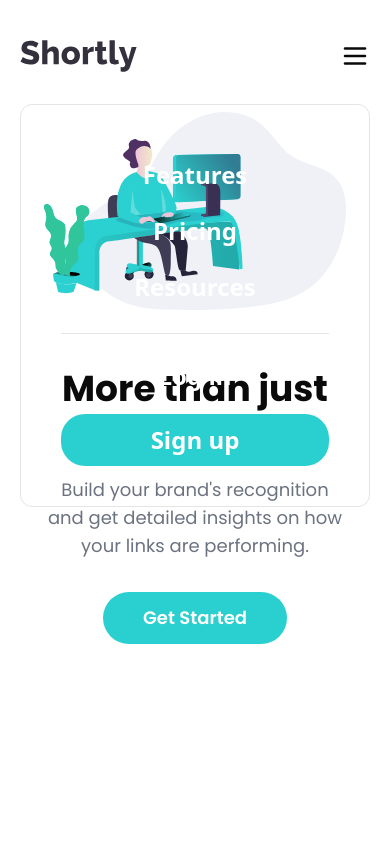
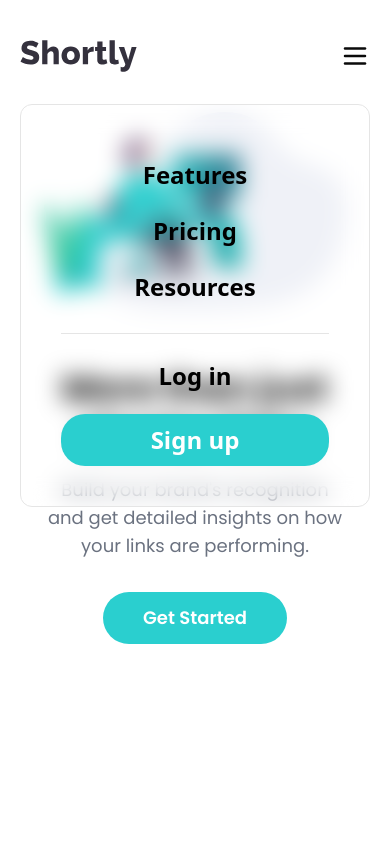
Before and after one commit to dineshsutihar/URL-shortening-Frontend, a React (Vite) app: page / in a window 390 px wide. Both pictures are taken after a click on the button 355 px from the left and 55 px from the top of the page. Shown: the top 844 px of the page. Built offline with nearby package versions, Linux system fonts and the light colour scheme.

Commit message:
minor bug fixes on navigation bar

```diff
--- a/src/components/Nav.tsx
+++ b/src/components/Nav.tsx
@@ -38,15 +38,15 @@ export default function Nav() {
           <LuMenu onClick={handleMenu} />
         </button>
         {menu && (
-          <div className="absolute bg-violetPrimary top-16 border w-full text-center p-10 text-2xl text-white rounded-xl font-extrabold leading-normal">
+          <div className="absolute backdrop-blur-md top-16 border w-full text-center p-10 text-2xl text-black rounded-xl font-extrabold leading-normal">
             <ul className="font-semibold">
-              <li className="hover:bg-grayNeutral p-2 my-1 rounded-xl">
+              <li className="hover:bg-[hsl(180,66%,49%)] p-2 my-1 rounded-3xl">
                 Features
               </li>
-              <li className="hover:bg-grayNeutral p-2 my-1 rounded-xl">
+              <li className="hover:bg-[hsl(180,66%,49%)] p-2 my-1 rounded-3xl">
                 Pricing
               </li>
-              <li className="hover:bg-grayNeutral p-2 my-1 mb-5 rounded-xl">
+              <li className="hover:bg-[hsl(180,66%,49%)]  p-2 my-1 mb-5 rounded-3xl">
                 Resources
               </li>
             </ul>
```
